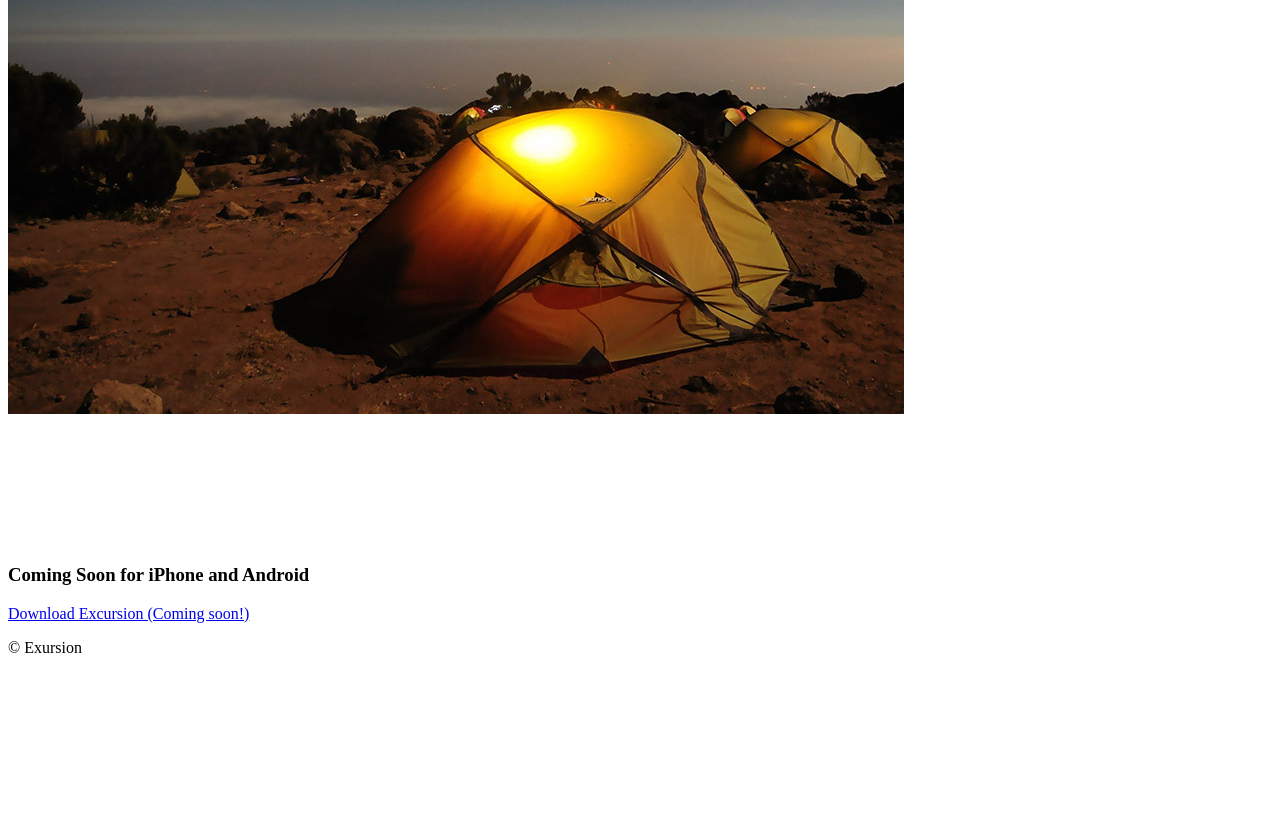
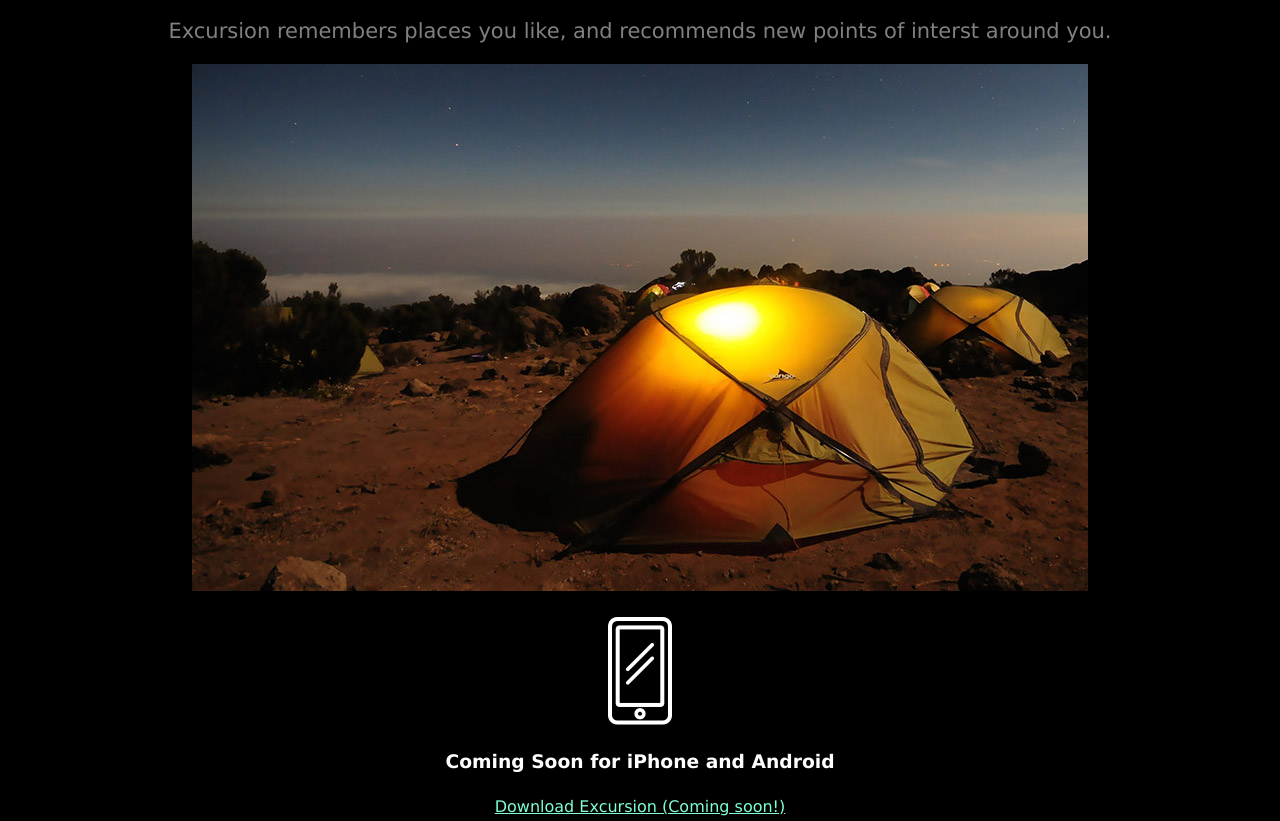
Before and after one commit to ianwereid/Excursion, a plain HTML site: page index.html in a window 1280 px wide. Shown: the part 482-1303 px from the top of the page. Before the commit the page ends 1155 px from the top, so only its background shows below. Drawn offline with Linux system fonts and the light colour scheme.

Commit message:
update main page and style

```diff
--- a/index.html
+++ b/index.html
@@ -3,13 +3,13 @@
   <head>
     <meta charset="utf-8">
     <title>Excursion</title>
-    <link rel="stylesheet" type="text/css" href="resources/css/styles.css"/>
+    <link rel="stylesheet" type="text/css" href="resources/css/style.css"/>
   </head>
   <body>
     <h1>Discover hidden places in the world around you</h1>
     <p><a class="links" href="#">Download Excursion (Coming soon!)</a></p>
     <video autoplay>
-      <source src="resources/videos/excursion.mp4" type="video/mp4">
+      <source src="resources\video\excursion.mp4" type="video/mp4">
     </video>
     <h2>Your personal travel guide</h2>
     <p>Excursion remembers places you like, and recommends new points of interst around you.</p>
@@ -22,7 +22,7 @@
     <h3>Coming Soon for iPhone and Android</h3>
     <p><a class="links" href="#">Download Excursion (Coming soon!)</a></p>
     <div class="footer">
-      <p>© Exursion</p>
+      <p>© Excursion</p>
     </div>
   </body>
 </html>
--- a/resources/css/style.css
+++ b/resources/css/style.css
@@ -5,7 +5,7 @@ body {
     color: white;
 }
 
-.cta {
+.links {
     color: Aquamarine;
     font-size: 16px;
 }
```
